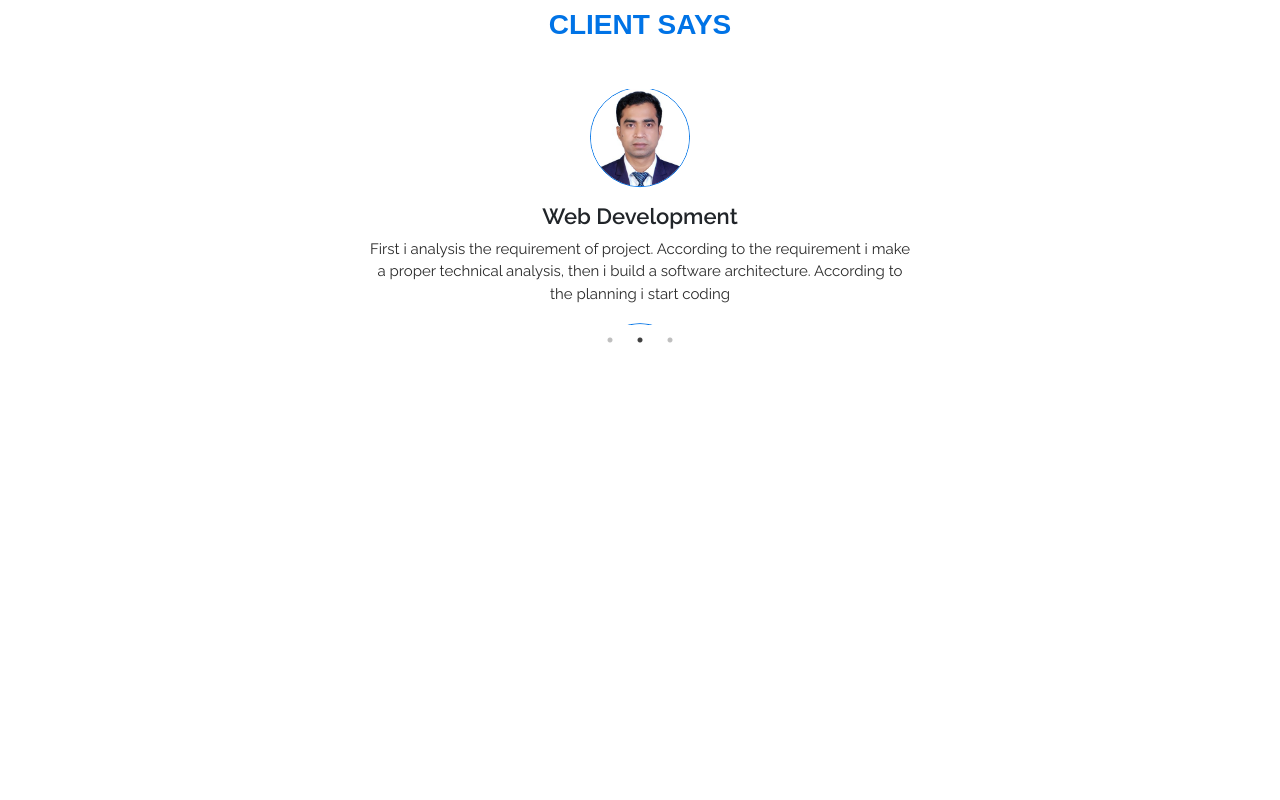
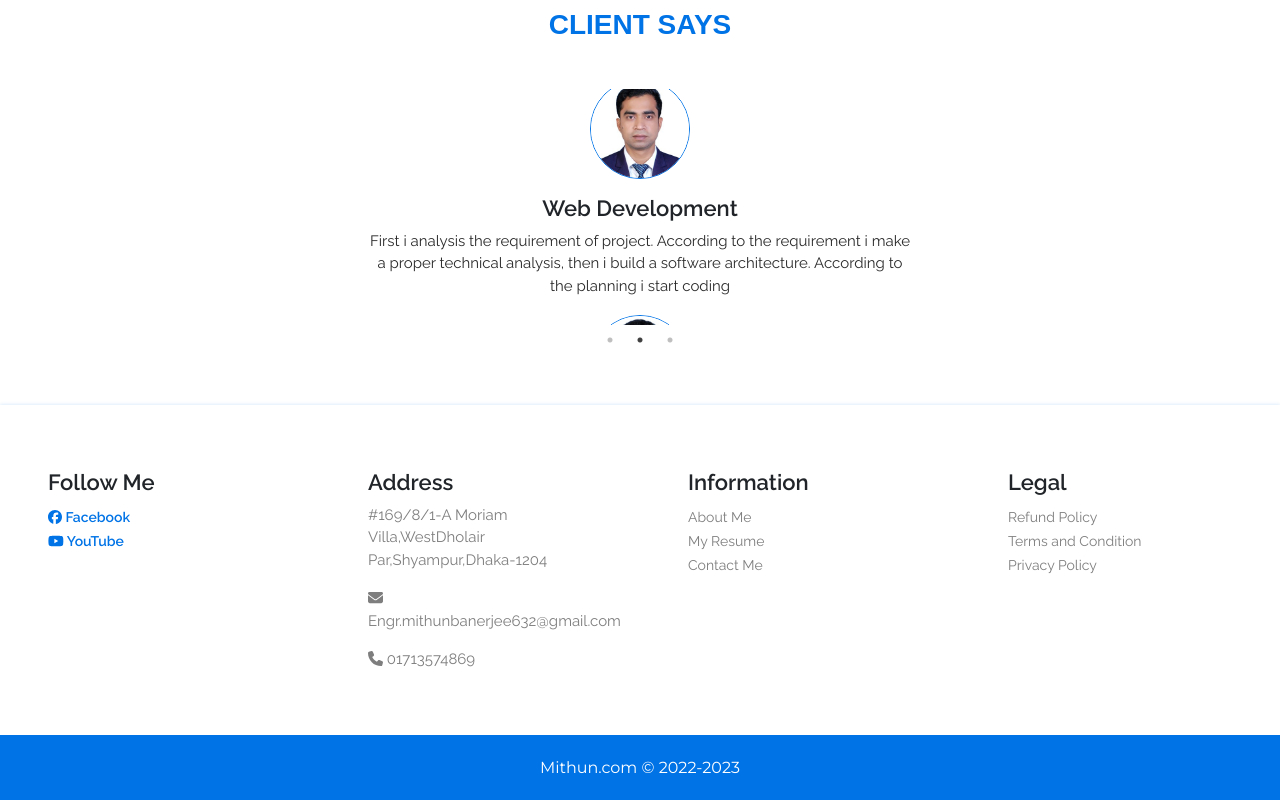
Before and after one commit to mithunbanerjee632/Portfolio-Website-Using-React-js-and-Laravel, a React (Create React App) app: page / in a window 1280 px wide. Shown: the part 3704-4504 px from the top of the page. Before the commit the page ends 4054 px from the top, so only its background shows below. Built offline with nearby package versions, Linux system fonts and the light colour scheme.

Commit message:
Footer Section

```diff
--- a/package.json
+++ b/package.json
@@ -4,6 +4,7 @@
   "private": true,
   "dependencies": {
     "@fortawesome/fontawesome-svg-core": "^6.1.1",
+    "@fortawesome/free-brands-svg-icons": "^6.1.1",
     "@fortawesome/free-solid-svg-icons": "^6.1.1",
     "@fortawesome/react-fontawesome": "^0.1.18",
     "@testing-library/jest-dom": "^5.16.4",
--- a/src/App.js
+++ b/src/App.js
@@ -8,6 +8,7 @@
 import Courses from "./component/Courses/Courses";
 import Video from "./component/Video/Video";
 import ClientReview from "./component/ClientReview/ClientReview";
+import Footer from "./component/Footer/Footer";
 
 
 function App() {
@@ -22,6 +23,7 @@
         <Courses/>
         <Video/>
       <ClientReview/>
+        <Footer/>
 
     </div>
   );
--- a/src/asset/css/custom.css
+++ b/src/asset/css/custom.css
@@ -304,8 +304,66 @@
     border-radius: 50%;
 }
 
+/*Footer Section*/
+.footerSection{
+    margin-top: 5rem;
+    box-shadow: 0 0 4px 0 rgba(0,115,230,0.2);
+}
+
+.footerDes{
+    margin-right: 30px;
+}
+
+.socialIcon{
+    font-family: 'Raleway',SansSerif;
+    font-size: 14px;
+    font-weight: 600;
+    color: #0073E6;
+    text-decoration: none;
+}
+
+.socialIcon:hover{
+    color: #000000;
+    text-decoration: none;
+}
+
+.footerLink{
+    font-family: 'Raleway',SansSerif;
+    font-size: 14px;
+    font-weight: 400;
+    color: #7F7E7E;
+    text-decoration: none;
+}
+
+.footerLink:hover{
+    color: #0073E6;
+    text-decoration: none;
+}
+.footerAddress{
+    color: #7F7E7E;
+    font-family: 'Raleway',sans-serif;
+    font-size: 15px;
+    font-weight: 400;
+
+}
+
+.copyrightSection{
+    padding:20px 20px 20px 20px;
+    background-color: #0073E6;
+}
+
+.copyrightLink{
+    text-decoration: none;
+    color: #ffffff;
+    font-family: 'Montserrat',SansSerif;
+    font-weight: 400;
+    font-size: 16px;
+
+}
+
+.copyrightLink:hover{
+    text-decoration: none;
+    color: #000000;
 
 
-
-
-/*Footer Section*/
+}
--- /dev/null
+++ b/src/component/Footer/Footer.js
@@ -0,0 +1,58 @@
+import React, {Component, Fragment} from 'react';
+import {Col, Container, Row} from "react-bootstrap";
+import {FontAwesomeIcon} from "@fortawesome/react-fontawesome";
+import {faFacebook,faYoutube} from "@fortawesome/free-brands-svg-icons";
+import {faEnvelope, faPhone, faAddressCard} from "@fortawesome/free-solid-svg-icons";
+
+class Footer extends Component {
+    render() {
+        return (
+            <Fragment>
+                <Container fluid={true} className="footerSection text-center">
+                    <Row>
+
+                        <Col lg={3} md={6} sm={12} className=" p-5 text-start">
+                            <h1 className="serviceName ">Follow Me</h1>
+                            <a className="socialIcon" href=""><FontAwesomeIcon icon={faFacebook} /> Facebook</a><br/>
+                            <a className="socialIcon" href=""><FontAwesomeIcon icon={faYoutube} /> YouTube</a>
+
+                        </Col>
+
+                        <Col lg={3} md={6} sm={12} className="p-5 text-start">
+                            <h1 className="serviceName">Address</h1>
+                            <p className="footerAddress">#169/8/1-A Moriam Villa,WestDholair Par,Shyampur,Dhaka-1204</p>
+                            <p className="footerAddress"><FontAwesomeIcon icon={faEnvelope} /> Engr.mithunbanerjee632@gmail.com</p>
+                            <p className="footerAddress"><FontAwesomeIcon icon={faPhone} /> 01713574869</p>
+
+                        </Col>
+
+                        <Col lg={3} md={6} sm={12} className="p-5 text-start">
+                            <h1 className="serviceName">Information</h1>
+                            <a className="footerLink" href="">About Me</a><br/>
+                            <a className="footerLink" href="">My Resume</a><br/>
+                            <a className="footerLink" href="">Contact Me</a>
+
+                        </Col>
+
+                        <Col lg={3} md={6} sm={12} className="p-5 text-start" >
+                            <h1 className="serviceName">Legal</h1>
+                            <a className="footerLink" href="">Refund Policy</a><br/>
+                            <a className="footerLink" href="">Terms and Condition</a><br/>
+                            <a className="footerLink" href="">Privacy Policy</a>
+
+                        </Col>
+
+                    </Row>
+
+                </Container>
+
+                <Container fluid={true} className="text-center copyrightSection">
+                    <a className="copyrightLink" href="#">Mithun.com &copy; 2022-2023</a>
+                </Container>
+
+            </Fragment>
+        );
+    }
+}
+
+export default Footer;
```
Also changed, not shown: 1 other file (tests, documents, lock files or other folders).
